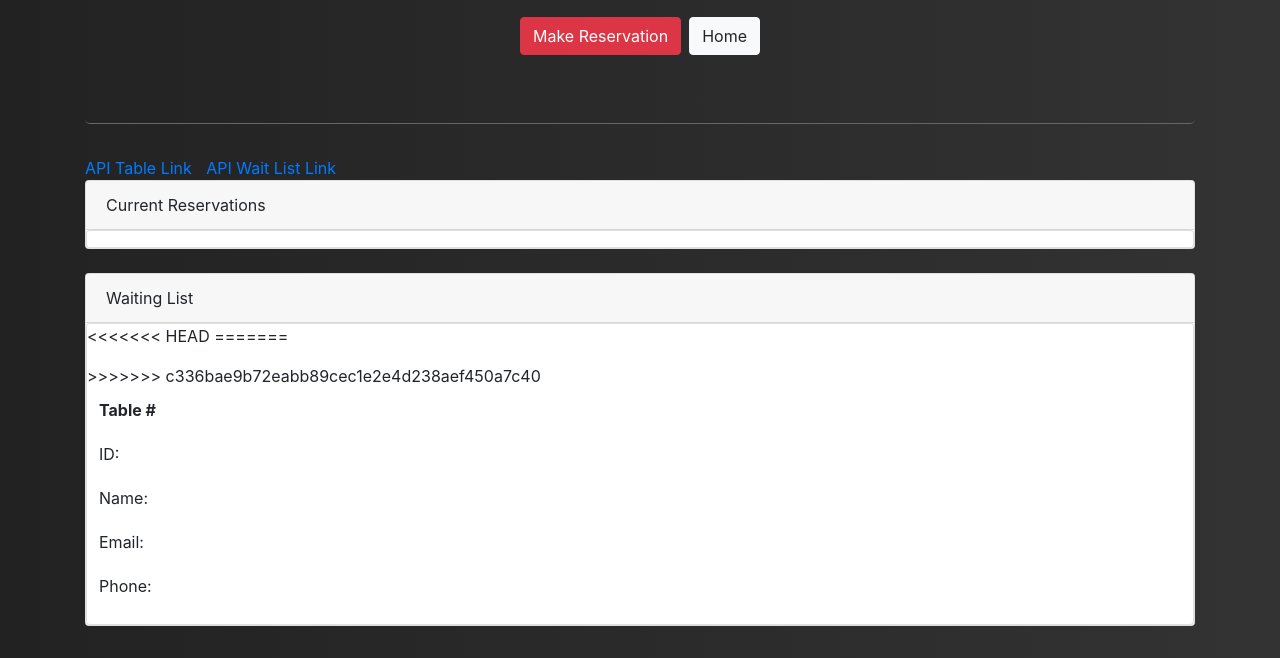
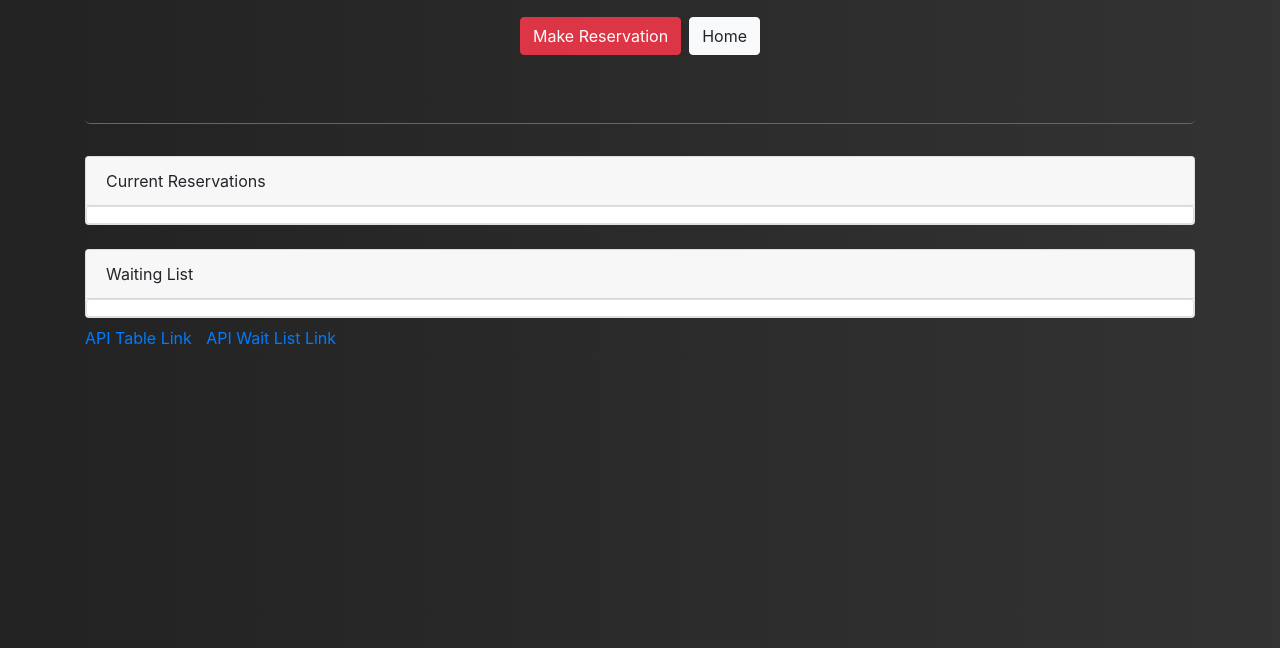
Before and after one commit to austdobe/Hot_restaurant, a website: page view.html in a window 1280 px wide. Shown: the part 152-810 px from the top of the page. Drawn offline with nearby package versions, Linux system fonts and the light colour scheme; no server answers.

Commit message:
Fixed conflicts

```diff
--- a/view.html
+++ b/view.html
@@ -22,7 +22,6 @@
                         <a href="/"><button id="reservation" class="btn btn-light m-1">Home</button></a>
                     </div>
                 </div>
-                    <a href="/api/tables">API Table Link</a> | <a href="/api/wait">API Wait List Link</a>
             </div>
         </div>
 
@@ -54,31 +53,8 @@
                         <ul class="list-group list-group-flush">
                             <td class="list-group-item">
                                 <div class="card">
-<<<<<<< HEAD
                                     <table class="table table-borderless waitList">
 
-=======
-                                    <table class="table table-borderless">
-                                        <thead>
-                                            <tr>
-                                                <th scope="col">Table #</th>
-                                            </tr>
-                                        </thead>
-                                        <tbody>
-                                            <tr>
-                                                <td>ID:</td>
-                                            </tr>
-                                            <tr>
-                                                <td>Name:</td>
-                                            </tr>
-                                            <tr>
-                                                <td>Email:</td>
-                                            </tr>
-                                            <tr>
-                                                <td>Phone:</td>
-                                            </tr>
-                                      </tbody>
->>>>>>> c336bae9b72eabb89cec1e2e4d238aef450a7c40
                                     </table>
                                 </div>
                             <td>
@@ -87,6 +63,8 @@
                     </div>
                 </div>
             </div>
+            <a href="/api/tables">API Table Link</a> | <a href="/api/wait">API Wait List Link</a>
+
     </div>
 
 
```
